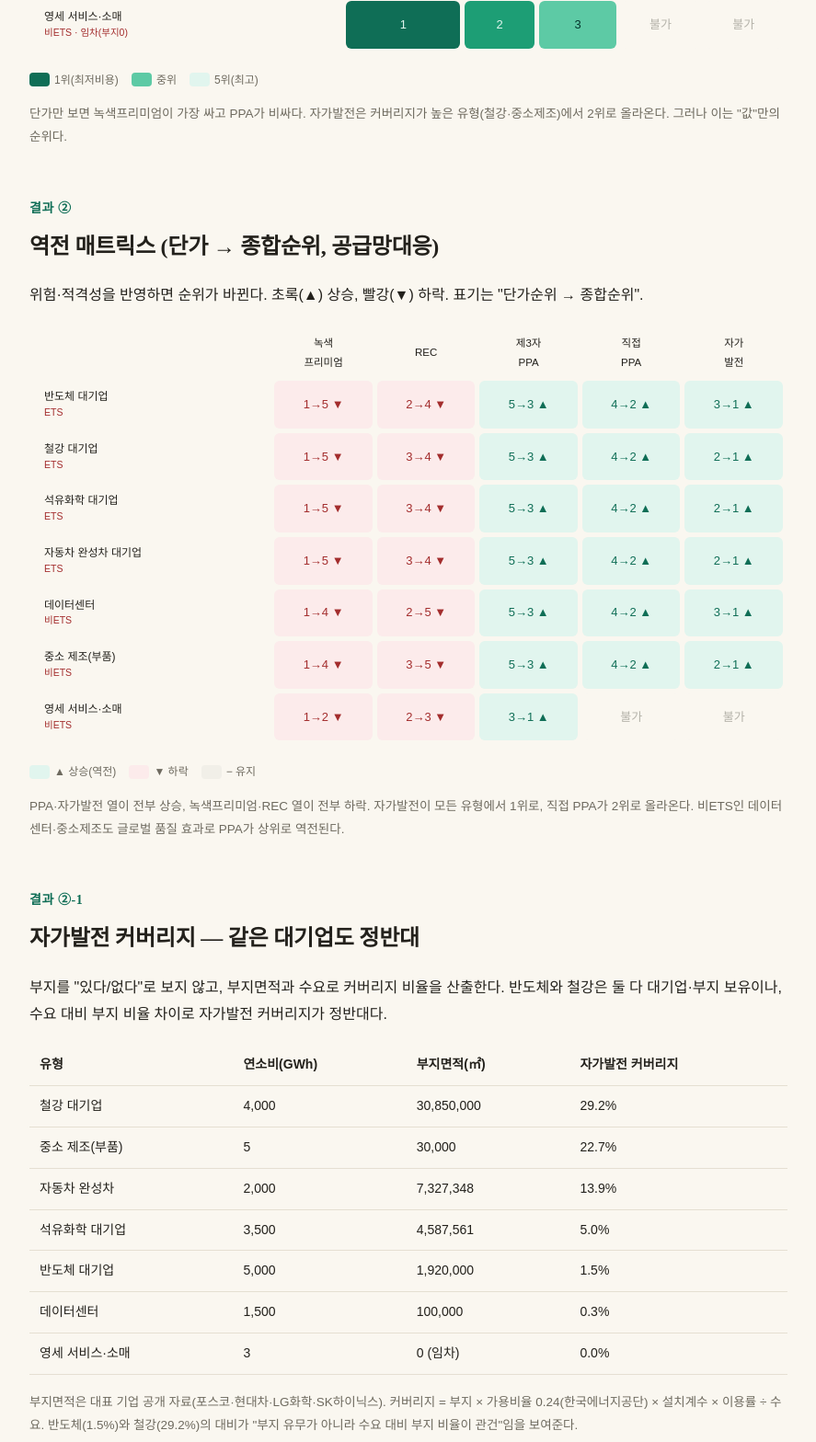
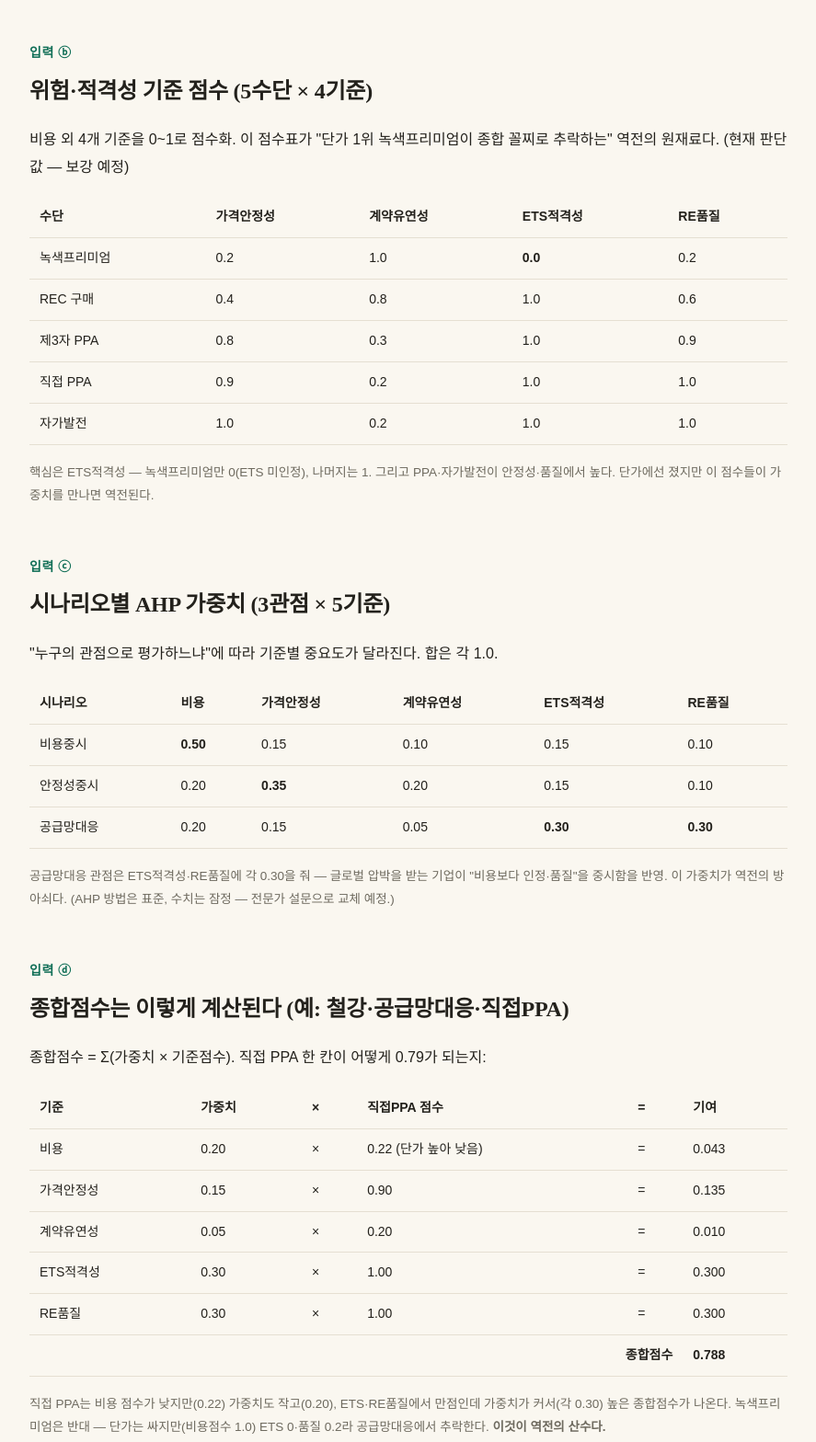
Before and after one commit to jwn6174-crypto/re100-procurement-economics, a plain HTML site: page index.html in a window 1280 px wide. Shown: the part 3179-4747 px from the top of the page at 92% size, without its empty margins (196-1083 px from the left). Drawn offline with Linux system fonts and the light colour scheme; a web font is replaced by a local one.

Commit message:
Add detailed cost analysis sections in index.html

```diff
--- a/index.html
+++ b/index.html
@@ -175,6 +175,73 @@
   </section>
 
   <section>
+    <div class="num">입력 ⓐ</div>
+    <h2>비용엔진이 만든 단가 — PPA 분해</h2>
+    <p>5개 수단의 단가(원/kWh)가 어떻게 조립되는지. 녹색·REC는 산업용요금(179)에 웃돈을, PPA는 전력량요금을 PPA단가로 갈아끼우고 망요금을 더한다.</p>
+    <table>
+      <thead><tr><th>수단</th><th>단가 구성</th><th>합(원/kWh)</th></tr></thead>
+      <tbody>
+        <tr><td>녹색프리미엄</td><td>산업용요금 179 + 프리미엄 11</td><td><b>190</b></td></tr>
+        <tr><td>REC 구매</td><td>산업용요금 179 + REC 70</td><td><b>249</b></td></tr>
+        <tr><td>제3자 PPA</td><td>PPA단가 185 + 비에너지요금 59 + 망요금 25</td><td><b>269</b></td></tr>
+        <tr><td>직접 PPA</td><td>PPA단가 185 + 비에너지요금 59 + 망요금 8</td><td><b>252</b></td></tr>
+        <tr><td>자가발전(철강 예)</td><td>커버리지 29%×LCOE 102.7 + 71%×보완수단</td><td><b>208</b></td></tr>
+      </tbody>
+    </table>
+    <p style="font-size:13.5px;color:var(--muted);">PPA 단가는 비공개라 <b>바닥(SMP 115 + REC 70 = 185)~천장(전력량요금 120×0.95 = 114)</b> 구간으로 추정한다. 현재는 REC가 높아 바닥(185)이 천장을 넘어 바닥값에 고정된 상태(방법론 한계로 기록됨). 자가발전은 단일 단가가 아니라 커버리지 비율로 자가단가와 보완수단을 섞은 혼합비용이다.</p>
+  </section>
+
+  <section>
+    <div class="num">입력 ⓑ</div>
+    <h2>위험·적격성 기준 점수 (5수단 × 4기준)</h2>
+    <p>비용 외 4개 기준을 0~1로 점수화. 이 점수표가 "단가 1위 녹색프리미엄이 종합 꼴찌로 추락하는" 역전의 원재료다. (현재 판단값 — 보강 예정)</p>
+    <table>
+      <thead><tr><th>수단</th><th>가격안정성</th><th>계약유연성</th><th>ETS적격성</th><th>RE품질</th></tr></thead>
+      <tbody>
+        <tr><td>녹색프리미엄</td><td>0.2</td><td>1.0</td><td><b>0.0</b></td><td>0.2</td></tr>
+        <tr><td>REC 구매</td><td>0.4</td><td>0.8</td><td>1.0</td><td>0.6</td></tr>
+        <tr><td>제3자 PPA</td><td>0.8</td><td>0.3</td><td>1.0</td><td>0.9</td></tr>
+        <tr><td>직접 PPA</td><td>0.9</td><td>0.2</td><td>1.0</td><td>1.0</td></tr>
+        <tr><td>자가발전</td><td>1.0</td><td>0.2</td><td>1.0</td><td>1.0</td></tr>
+      </tbody>
+    </table>
+    <p style="font-size:13.5px;color:var(--muted);">핵심은 ETS적격성 — 녹색프리미엄만 0(ETS 미인정), 나머지는 1. 그리고 PPA·자가발전이 안정성·품질에서 높다. 단가에선 졌지만 이 점수들이 가중치를 만나면 역전된다.</p>
+  </section>
+
+  <section>
+    <div class="num">입력 ⓒ</div>
+    <h2>시나리오별 AHP 가중치 (3관점 × 5기준)</h2>
+    <p>"누구의 관점으로 평가하느냐"에 따라 기준별 중요도가 달라진다. 합은 각 1.0.</p>
+    <table>
+      <thead><tr><th>시나리오</th><th>비용</th><th>가격안정성</th><th>계약유연성</th><th>ETS적격성</th><th>RE품질</th></tr></thead>
+      <tbody>
+        <tr><td>비용중시</td><td><b>0.50</b></td><td>0.15</td><td>0.10</td><td>0.15</td><td>0.10</td></tr>
+        <tr><td>안정성중시</td><td>0.20</td><td><b>0.35</b></td><td>0.20</td><td>0.15</td><td>0.10</td></tr>
+        <tr><td>공급망대응</td><td>0.20</td><td>0.15</td><td>0.05</td><td><b>0.30</b></td><td><b>0.30</b></td></tr>
+      </tbody>
+    </table>
+    <p style="font-size:13.5px;color:var(--muted);">공급망대응 관점은 ETS적격성·RE품질에 각 0.30을 줘 — 글로벌 압박을 받는 기업이 "비용보다 인정·품질"을 중시함을 반영. 이 가중치가 역전의 방아쇠다. (AHP 방법은 표준, 수치는 잠정 — 전문가 설문으로 교체 예정.)</p>
+  </section>
+
+  <section>
+    <div class="num">입력 ⓓ</div>
+    <h2>종합점수는 이렇게 계산된다 (예: 철강·공급망대응·직접PPA)</h2>
+    <p>종합점수 = Σ(가중치 × 기준점수). 직접 PPA 한 칸이 어떻게 0.79가 되는지:</p>
+    <table>
+      <thead><tr><th>기준</th><th>가중치</th><th>×</th><th>직접PPA 점수</th><th>=</th><th>기여</th></tr></thead>
+      <tbody>
+        <tr><td>비용</td><td>0.20</td><td>×</td><td>0.22 (단가 높아 낮음)</td><td>=</td><td>0.043</td></tr>
+        <tr><td>가격안정성</td><td>0.15</td><td>×</td><td>0.90</td><td>=</td><td>0.135</td></tr>
+        <tr><td>계약유연성</td><td>0.05</td><td>×</td><td>0.20</td><td>=</td><td>0.010</td></tr>
+        <tr><td>ETS적격성</td><td>0.30</td><td>×</td><td>1.00</td><td>=</td><td>0.300</td></tr>
+        <tr><td>RE품질</td><td>0.30</td><td>×</td><td>1.00</td><td>=</td><td>0.300</td></tr>
+        <tr><td colspan="5" style="text-align:right;"><b>종합점수</b></td><td><b>0.788</b></td></tr>
+      </tbody>
+    </table>
+    <p style="font-size:13.5px;color:var(--muted);">직접 PPA는 비용 점수가 낮지만(0.22) 가중치도 작고(0.20), ETS·RE품질에서 만점인데 가중치가 커서(각 0.30) 높은 종합점수가 나온다. 녹색프리미엄은 반대 — 단가는 싸지만(비용점수 1.0) ETS 0·품질 0.2라 공급망대응에서 추락한다. <b>이것이 역전의 산수다.</b></p>
+  </section>
+
+  <section>
     <div class="num">결과 ①</div>
     <h2>단가 기준 순위 매트릭스 (비용엔진)</h2>
     <p>비용엔진만 적용한 순위(총비용 기준). 1=최저비용. 자가발전은 커버리지 비율로 혼합비용 산출.</p>
```
